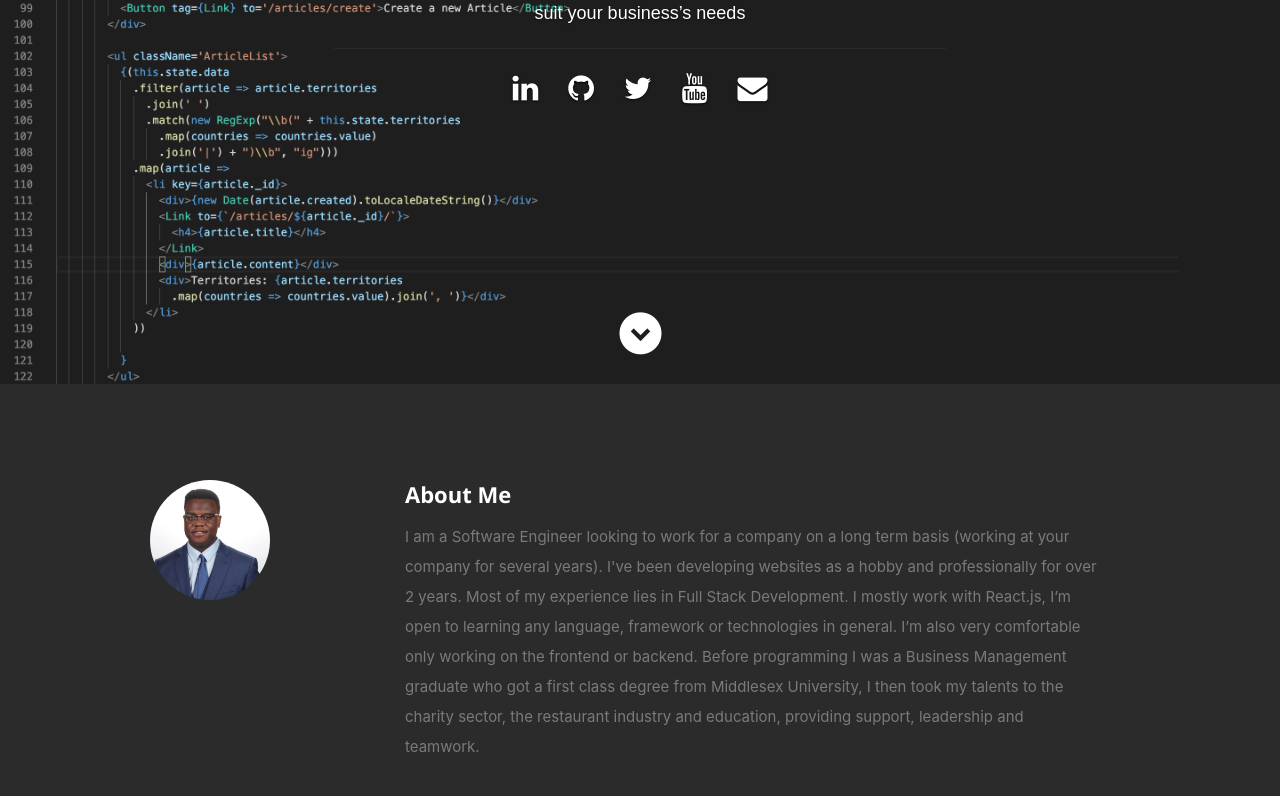
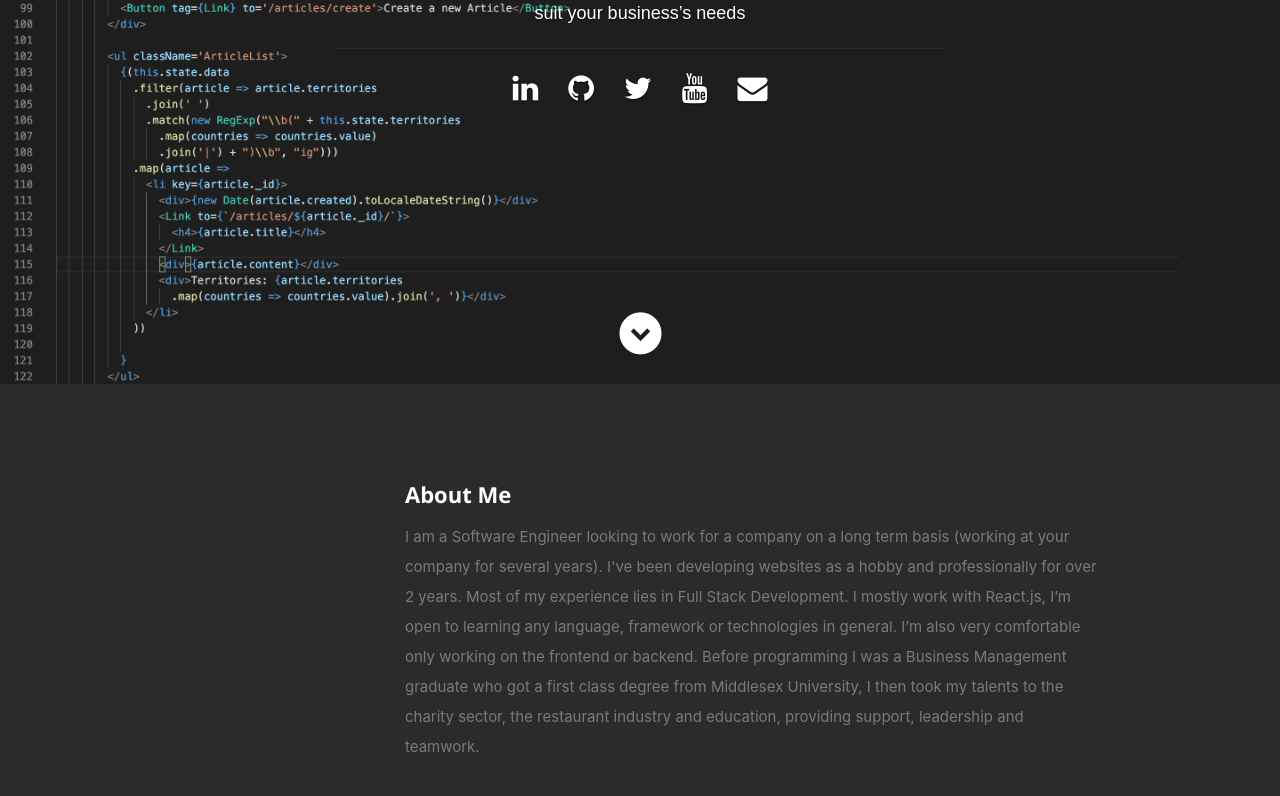
Before and after one commit to ItamarTati/itamar-portfolio-page, a React (Create React App) app: page / in a window 1280 px wide. Shown: the part 416-1212 px from the top of the page. Built offline with nearby package versions, Linux system fonts and the light colour scheme.

Commit message:
removed pic

```diff
--- a/src/components/About.js
+++ b/src/components/About.js
@@ -7,8 +7,6 @@ export default class About extends Component {
          <div className="row">
 
             <div className="three columns">
-
-               <img className="profile-pic"  src="images/professional.jpg" alt="" />
 
             </div>
 
```
